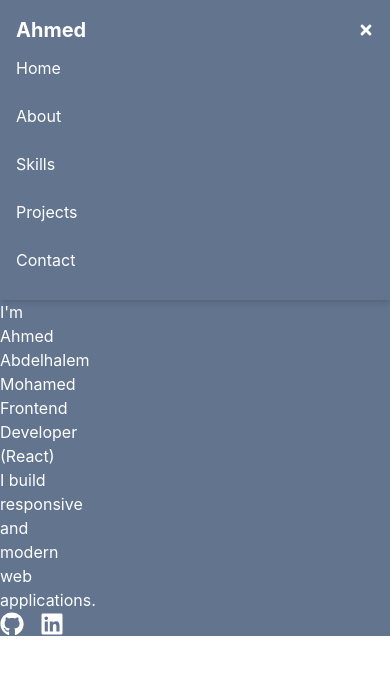
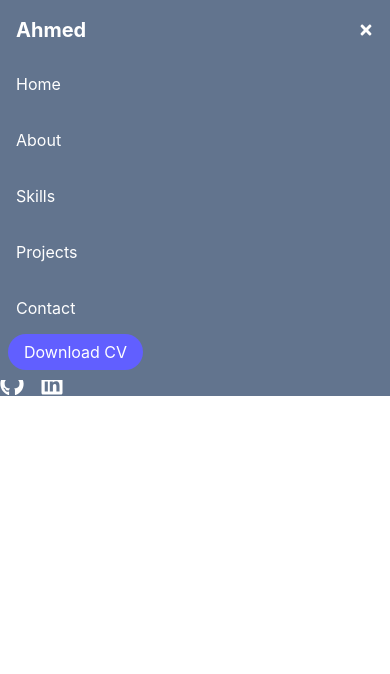
Before and after one commit to ahmedabdelhalemmohamed/Portfolio-react, a React (Vite) app: page / in a window 390 px wide. Both pictures are taken after a click on the button 366 px from the left and 30 px from the top of the page. Shown: the top 674 px of the page. Built offline with nearby package versions, Linux system fonts and the light colour scheme.

Commit message:
Change in navbar

```diff
--- a/src/components/Navbar.jsx
+++ b/src/components/Navbar.jsx
@@ -6,7 +6,7 @@ const Navbar = () => {
   const [menu, setMenu] = useState(false);
 
   return (
-    <nav className=" p-4 shadow-md ">
+    <nav className=" p-4 shadow-md sticky top-0 z-50 ">
       <div className="flex justify-between items-center">
         <h1 className="text-xl font-bold">
           <a href="">Ahmed</a>
@@ -48,8 +48,8 @@ const Navbar = () => {
       {/* Mobile Menu */}
 
       {menu && (
-        <div>
-          <ul>
+        <div className="absolute bg-slate-500 left-0 w-full p-4 ">
+          <ul className="space-y-2">
             <li className="link">
               <a href="#home">Home</a>
             </li>
@@ -65,7 +65,17 @@ const Navbar = () => {
             <li className="link">
               <a href="#contact">Contact</a>
             </li>
+            <li>
+                <a
+          href="/Ahmed Abdelhalem Mohamed.pdf"
+          download="Ahmed-Abdelhalem-cv.pdf"
+          className="bg-indigo-500 text-white px-4 py-2 rounded-full -ml-2"
+        >
+          Download CV
+        </a>
+            </li>
           </ul>
+
         </div>
       )}
     </nav>
```
